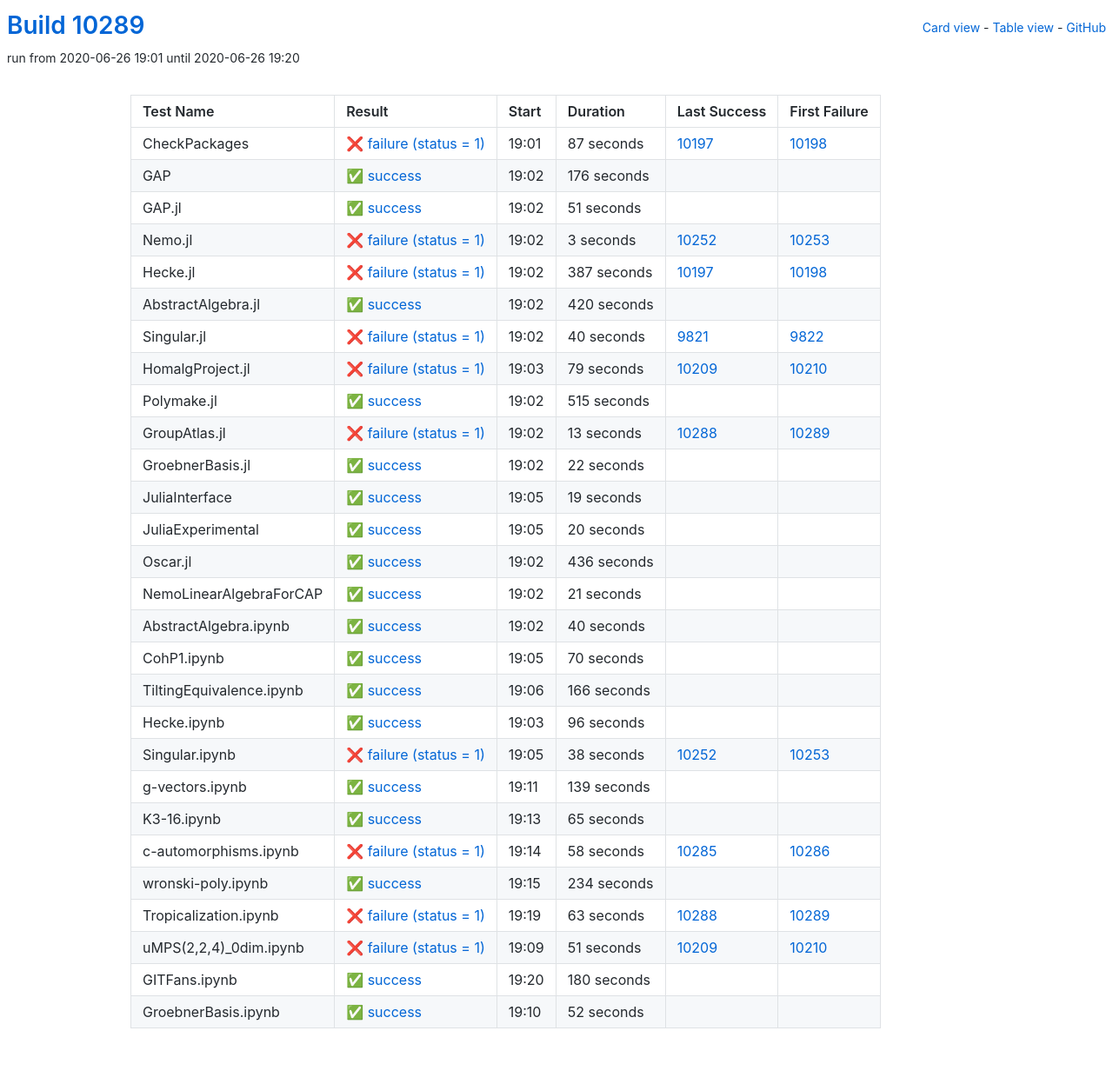
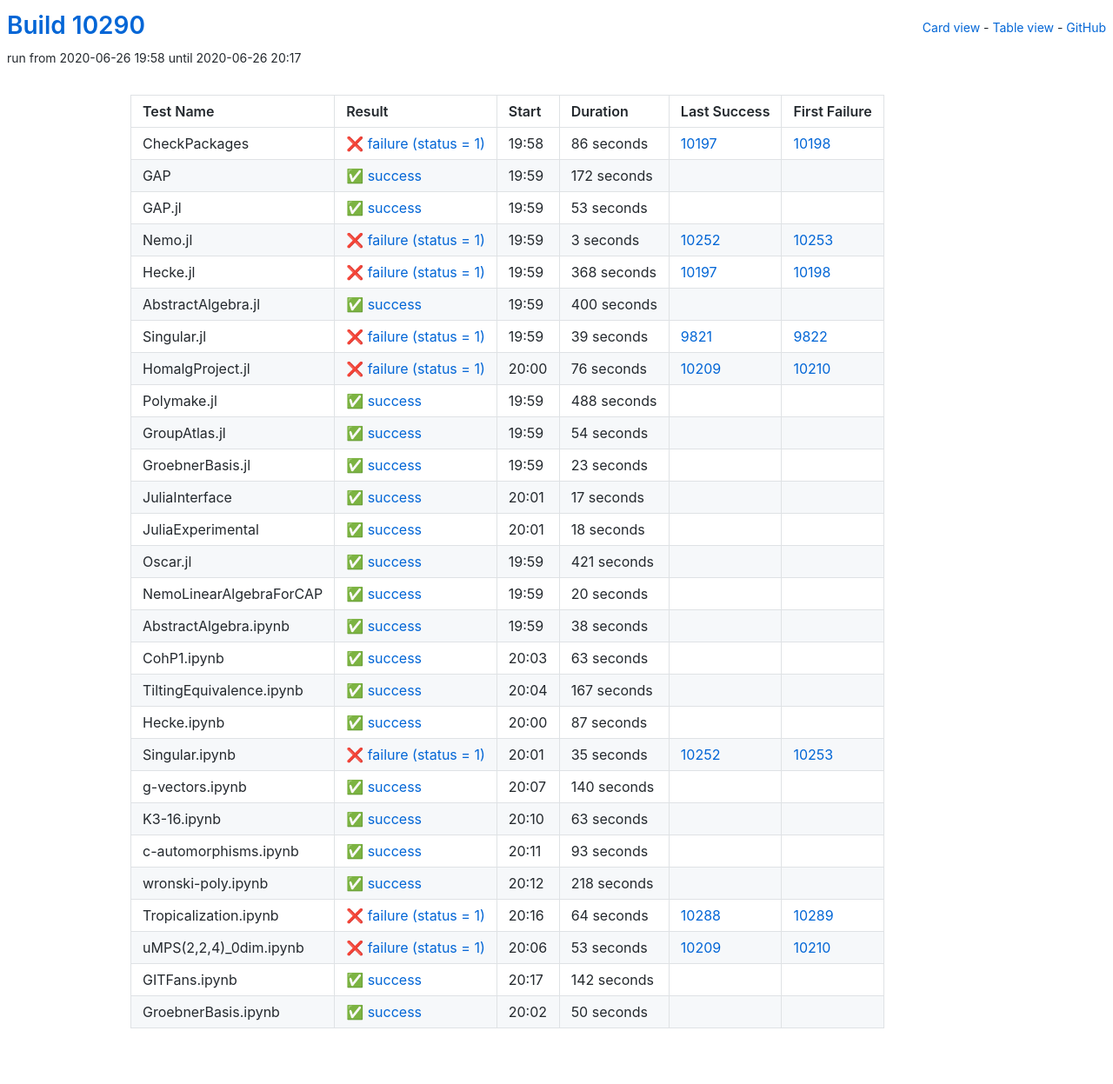
Before and after one commit to oscar-system/oscar-ci-status, a Jekyll site: the page built from table.html, in a window 1280 px wide. Shown: the whole page at 87% size. Built offline with Jekyll 4.4.1, drawn with Linux system fonts in a browser that asks for light colours.

Commit message:
Build #10290

```diff
--- a/_data/ci.yml
+++ b/_data/ci.yml
@@ -1,6 +1,6 @@
 ---
-build: 10289
-build_url: https://oscarci.mathematik.uni-kl.de/job/oscar/10289/
+build: 10290
+build_url: https://oscarci.mathematik.uni-kl.de/job/oscar/10290/
 job: oscar
 organization: oscar-system
 repo: oscar-ci-status
@@ -8,44 +8,44 @@
 tests:
 - name: CheckPackages
   id: checkpackages
-  log: https://oscarci.mathematik.uni-kl.de/job/oscar/10289/artifact/logs/build-10289/CheckPackages.log
-  start: 2020-06-26 19:01
+  log: https://oscarci.mathematik.uni-kl.de/job/oscar/10290/artifact/logs/build-10290/CheckPackages.log
+  start: 2020-06-26 19:58
   success: false
   exitcode: 1
   status: failure
-  duration: 87
+  duration: 86
   last_success: 10197
   last_success_url: https://oscarci.mathematik.uni-kl.de/job/oscar/10197/
   first_failure: 10198
   first_failure_url: https://oscarci.mathematik.uni-kl.de/job/oscar/10198/
 - name: GAP
   id: gap
-  log: https://oscarci.mathematik.uni-kl.de/job/oscar/10289/artifact/logs/build-10289/GAP.log
-  start: 2020-06-26 19:02
+  log: https://oscarci.mathematik.uni-kl.de/job/oscar/10290/artifact/logs/build-10290/GAP.log
+  start: 2020-06-26 19:59
   success: true
   exitcode: 0
   status: success
-  duration: 176
+  duration: 172
   last_success: false
   last_success_url:
   first_failure: false
   first_failure_url:
 - name: GAP.jl
   id: gap-jl
-  log: https://oscarci.mathematik.uni-kl.de/job/oscar/10289/artifact/logs/build-10289/GAP.jl.log
-  start: 2020-06-26 19:02
+  log: https://oscarci.mathematik.uni-kl.de/job/oscar/10290/artifact/logs/build-10290/GAP.jl.log
+  start: 2020-06-26 19:59
   success: true
   exitcode: 0
   status: success
-  duration: 51
+  duration: 53
   last_success: false
   last_success_url:
   first_failure: false
   first_failure_url:
 - name: Nemo.jl
   id: nemo-jl
-  log: https://oscarci.mathematik.uni-kl.de/job/oscar/10289/artifact/logs/build-10289/Nemo.jl.log
-  start: 2020-06-26 19:02
+  log: https://oscarci.mathematik.uni-kl.de/job/oscar/10290/artifact/logs/build-10290/Nemo.jl.log
+  start: 2020-06-26 19:59
   success: false
   exitcode: 1
   status: failure
@@ -56,104 +56,128 @@
   first_failure_url: https://oscarci.mathematik.uni-kl.de/job/oscar/10253/
 - name: Hecke.jl
   id: hecke-jl
-  log: https://oscarci.mathematik.uni-kl.de/job/oscar/10289/artifact/logs/build-10289/Hecke.jl.log
-  start: 2020-06-26 19:02
+  log: https://oscarci.mathematik.uni-kl.de/job/oscar/10290/artifact/logs/build-10290/Hecke.jl.log
+  start: 2020-06-26 19:59
   success: false
   exitcode: 1
   status: failure
-  duration: 387
+  duration: 368
   last_success: 10197
   last_success_url: https://oscarci.mathematik.uni-kl.de/job/oscar/10197/
   first_failure: 10198
   first_failure_url: https://oscarci.mathematik.uni-kl.de/job/oscar/10198/
 - name: AbstractAlgebra.jl
   id: abstractalgebra-jl
-  log: https://oscarci.mathematik.uni-kl.de/job/oscar/10289/artifact/logs/build-10289/AbstractAlgebra.jl.log
-  start: 2020-06-26 19:02
+  log: https://oscarci.mathematik.uni-kl.de/job/oscar/10290/artifact/logs/build-10290/AbstractAlgebra.jl.log
+  start: 2020-06-26 19:59
   success: true
   exitcode: 0
   status: success
-  duration: 420
+  duration: 400
   last_success: false
   last_success_url:
   first_failure: false
   first_failure_url:
 - name: Singular.jl
   id: singular-jl
-  log: https://oscarci.mathematik.uni-kl.de/job/oscar/10289/artifact/logs/build-10289/Singular.jl.log
-  start: 2020-06-26 19:02
+  log: https://oscarci.mathematik.uni-kl.de/job/oscar/10290/artifact/logs/build-10290/Singular.jl.log
+  start: 2020-06-26 19:59
   success: false
   exitcode: 1
   status: failure
-  duration: 40
+  duration: 39
   last_success: 9821
   last_success_url: https://oscarci.mathematik.uni-kl.de/job/oscar/9821/
   first_failure: 9822
   first_failure_url: https://oscarci.mathematik.uni-kl.de/job/oscar/9822/
 - name: HomalgProject.jl
   id: homalgproject-jl
-  log: https://oscarci.mathematik.uni-kl.de/job/oscar/10289/artifact/logs/build-10289/HomalgProject.jl.log
-  start: 2020-06-26 19:03
+  log: https://oscarci.mathematik.uni-kl.de/job/oscar/10290/artifact/logs/build-10290/HomalgProject.jl.log
+  start: 2020-06-26 20:00
   success: false
   exitcode: 1
   status: failure
-  duration: 79
+  duration: 76
   last_success: 10209
   last_success_url: https://oscarci.mathematik.uni-kl.de/job/oscar/10209/
   first_failure: 10210
   first_failure_url: https://oscarci.mathematik.uni-kl.de/job/oscar/10210/
 - name: Polymake.jl
   id: polymake-jl
-  log: https://oscarci.mathematik.uni-kl.de/job/oscar/10289/artifact/logs/build-10289/Polymake.jl.log
-  start: 2020-06-26 19:02
+  log: https://oscarci.mathematik.uni-kl.de/job/oscar/10290/artifact/logs/build-10290/Polymake.jl.log
+  start: 2020-06-26 19:59
   success: true
   exitcode: 0
   status: success
-  duration: 515
+  duration: 488
   last_success: false
   last_success_url:
   first_failure: false
   first_failure_url:
 - name: GroupAtlas.jl
   id: groupatlas-jl
-  log: https://oscarci.mathematik.uni-kl.de/job/oscar/10289/artifact/logs/build-10289/GroupAtlas.jl.log
-  start: 2020-06-26 19:02
-  success: false
-  exitcode: 1
-  status: failure
-  duration: 13
-  last_success: 10288
-  last_success_url: https://oscarci.mathematik.uni-kl.de/job/oscar/10288/
-  first_failure: 10289
-  first_failure_url: https://oscarci.mathematik.uni-kl.de/job/oscar/10289/
-- name: GroebnerBasis.jl
-  id: groebnerbasis-jl
-  log: https://oscarci.mathematik.uni-kl.de/job/oscar/10289/artifact/logs/build-10289/GroebnerBasis.jl.log
-  start: 2020-06-26 19:02
+  log: https://oscarci.mathematik.uni-kl.de/job/oscar/10290/artifact/logs/build-10290/GroupAtlas.jl.log
+  start: 2020-06-26 19:59
   success: true
   exitcode: 0
   status: success
-  duration: 22
+  duration: 54
+  last_success: false
+  last_success_url:
+  first_failure: false
+  first_failure_url:
+- name: GroebnerBasis.jl
+  id: groebnerbasis-jl
+  log: https://oscarci.mathematik.uni-kl.de/job/oscar/10290/artifact/logs/build-10290/GroebnerBasis.jl.log
+  start: 2020-06-26 19:59
+  success: true
+  exitcode: 0
+  status: success
+  duration: 23
   last_success: false
   last_success_url:
   first_failure: false
   first_failure_url:
 - name: JuliaInterface
   id: juliainterface
-  log: https://oscarci.mathematik.uni-kl.de/job/oscar/10289/artifact/logs/build-10289/JuliaInterface.log
-  start: 2020-06-26 19:05
+  log: https://oscarci.mathematik.uni-kl.de/job/oscar/10290/artifact/logs/build-10290/JuliaInterface.log
+  start: 2020-06-26 20:01
   success: true
   exitcode: 0
   status: success
-  duration: 19
+  duration: 17
   last_success: false
   last_success_url:
   first_failure: false
   first_failure_url:
 - name: JuliaExperimental
   id: juliaexperimental
-  log: https://oscarci.mathematik.uni-kl.de/job/oscar/10289/artifact/logs/build-10289/JuliaExperimental.log
-  start: 2020-06-26 19:05
+  log: https://oscarci.mathematik.uni-kl.de/job/oscar/10290/artifact/logs/build-10290/JuliaExperimental.log
+  start: 2020-06-26 20:01
+  success: true
+  exitcode: 0
+  status: success
+  duration: 18
+  last_success: false
+  last_success_url:
+  first_failure: false
+  first_failure_url:
+- name: Oscar.jl
+  id: oscar-jl
+  log: https://oscarci.mathematik.uni-kl.de/job/oscar/10290/artifact/logs/build-10290/Oscar.jl.log
+  start: 2020-06-26 19:59
+  success: true
+  exitcode: 0
+  status: success
+  duration: 421
+  last_success: false
+  last_success_url:
+  first_failure: false
+  first_failure_url:
+- name: NemoLinearAlgebraForCAP
+  id: nemolinearalgebraforcap
+  log: https://oscarci.mathematik.uni-kl.de/job/oscar/10290/artifact/logs/build-10290/NemoLinearAlgebraForCAP.log
+  start: 2020-06-26 19:59
   success: true
   exitcode: 0
   status: success
@@ -162,182 +186,158 @@
   last_success_url:
   first_failure: false
   first_failure_url:
-- name: Oscar.jl
-  id: oscar-jl
-  log: https://oscarci.mathematik.uni-kl.de/job/oscar/10289/artifact/logs/build-10289/Oscar.jl.log
-  start: 2020-06-26 19:02
+- name: AbstractAlgebra.ipynb
+  id: abstractalgebra-ipynb
+  log: https://oscarci.mathematik.uni-kl.de/job/oscar/10290/artifact/logs/build-10290/AbstractAlgebra.ipynb.log
+  start: 2020-06-26 19:59
   success: true
   exitcode: 0
   status: success
-  duration: 436
-  last_success: false
-  last_success_url:
-  first_failure: false
-  first_failure_url:
-- name: NemoLinearAlgebraForCAP
-  id: nemolinearalgebraforcap
-  log: https://oscarci.mathematik.uni-kl.de/job/oscar/10289/artifact/logs/build-10289/NemoLinearAlgebraForCAP.log
-  start: 2020-06-26 19:02
-  success: true
-  exitcode: 0
-  status: success
-  duration: 21
-  last_success: false
-  last_success_url:
-  first_failure: false
-  first_failure_url:
-- name: AbstractAlgebra.ipynb
-  id: abstractalgebra-ipynb
-  log: https://oscarci.mathematik.uni-kl.de/job/oscar/10289/artifact/logs/build-10289/AbstractAlgebra.ipynb.log
-  start: 2020-06-26 19:02
-  success: true
-  exitcode: 0
-  status: success
-  duration: 40
+  duration: 38
   last_success: false
   last_success_url:
   first_failure: false
   first_failure_url:
 - name: CohP1.ipynb
   id: cohp1-ipynb
-  log: https://oscarci.mathematik.uni-kl.de/job/oscar/10289/artifact/logs/build-10289/CohP1.ipynb.log
-  start: 2020-06-26 19:05
+  log: https://oscarci.mathematik.uni-kl.de/job/oscar/10290/artifact/logs/build-10290/CohP1.ipynb.log
+  start: 2020-06-26 20:03
   success: true
   exitcode: 0
   status: success
-  duration: 70
+  duration: 63
   last_success: false
   last_success_url:
   first_failure: false
   first_failure_url:
 - name: TiltingEquivalence.ipynb
   id: tiltingequivalence-ipynb
-  log: https://oscarci.mathematik.uni-kl.de/job/oscar/10289/artifact/logs/build-10289/TiltingEquivalence.ipynb.log
-  start: 2020-06-26 19:06
+  log: https://oscarci.mathematik.uni-kl.de/job/oscar/10290/artifact/logs/build-10290/TiltingEquivalence.ipynb.log
+  start: 2020-06-26 20:04
   success: true
   exitcode: 0
   status: success
-  duration: 166
+  duration: 167
   last_success: false
   last_success_url:
   first_failure: false
   first_failure_url:
 - name: Hecke.ipynb
   id: hecke-ipynb
-  log: https://oscarci.mathematik.uni-kl.de/job/oscar/10289/artifact/logs/build-10289/Hecke.ipynb.log
-  start: 2020-06-26 19:03
+  log: https://oscarci.mathematik.uni-kl.de/job/oscar/10290/artifact/logs/build-10290/Hecke.ipynb.log
+  start: 2020-06-26 20:00
   success: true
   exitcode: 0
   status: success
-  duration: 96
+  duration: 87
   last_success: false
   last_success_url:
   first_failure: false
   first_failure_url:
 - name: Singular.ipynb
   id: singular-ipynb
-  log: https://oscarci.mathematik.uni-kl.de/job/oscar/10289/artifact/logs/build-10289/Singular.ipynb.log
-  start: 2020-06-26 19:05
+  log: https://oscarci.mathematik.uni-kl.de/job/oscar/10290/artifact/logs/build-10290/Singular.ipynb.log
+  start: 2020-06-26 20:01
   success: false
   exitcode: 1
   status: failure
-  duration: 38
+  duration: 35
   last_success: 10252
   last_success_url: https://oscarci.mathematik.uni-kl.de/job/oscar/10252/
   first_failure: 10253
   first_failure_url: https://oscarci.mathematik.uni-kl.de/job/oscar/10253/
 - name: g-vectors.ipynb
   id: g-vectors-ipynb
-  log: https://oscarci.mathematik.uni-kl.de/job/oscar/10289/artifact/logs/build-10289/g-vectors.ipynb.log
-  start: 2020-06-26 19:11
+  log: https://oscarci.mathematik.uni-kl.de/job/oscar/10290/artifact/logs/build-10290/g-vectors.ipynb.log
+  start: 2020-06-26 20:07
   success: true
   exitcode: 0
   status: success
-  duration: 139
+  duration: 140
   last_success: false
   last_success_url:
   first_failure: false
   first_failure_url:
 - name: K3-16.ipynb
   id: k3-16-ipynb
-  log: https://oscarci.mathematik.uni-kl.de/job/oscar/10289/artifact/logs/build-10289/K3-16.ipynb.log
-  start: 2020-06-26 19:13
+  log: https://oscarci.mathematik.uni-kl.de/job/oscar/10290/artifact/logs/build-10290/K3-16.ipynb.log
+  start: 2020-06-26 20:10
   success: true
   exitcode: 0
   status: success
-  duration: 65
+  duration: 63
   last_success: false
   last_success_url:
   first_failure: false
   first_failure_url:
 - name: c-automorphisms.ipynb
   id: c-automorphisms-ipynb
-  log: https://oscarci.mathematik.uni-kl.de/job/oscar/10289/artifact/logs/build-10289/c-automorphisms.ipynb.log
-  start: 2020-06-26 19:14
-  success: false
-  exitcode: 1
-  status: failure
-  duration: 58
-  last_success: 10285
-  last_success_url: https://oscarci.mathematik.uni-kl.de/job/oscar/10285/
-  first_failure: 10286
-  first_failure_url: https://oscarci.mathematik.uni-kl.de/job/oscar/10286/
-- name: wronski-poly.ipynb
-  id: wronski-poly-ipynb
-  log: https://oscarci.mathematik.uni-kl.de/job/oscar/10289/artifact/logs/build-10289/wronski-poly.ipynb.log
-  start: 2020-06-26 19:15
+  log: https://oscarci.mathematik.uni-kl.de/job/oscar/10290/artifact/logs/build-10290/c-automorphisms.ipynb.log
+  start: 2020-06-26 20:11
   success: true
   exitcode: 0
   status: success
-  duration: 234
+  duration: 93
+  last_success: false
+  last_success_url:
+  first_failure: false
+  first_failure_url:
+- name: wronski-poly.ipynb
+  id: wronski-poly-ipynb
+  log: https://oscarci.mathematik.uni-kl.de/job/oscar/10290/artifact/logs/build-10290/wronski-poly.ipynb.log
+  start: 2020-06-26 20:12
+  success: true
+  exitcode: 0
+  status: success
+  duration: 218
   last_success: false
   last_success_url:
   first_failure: false
   first_failure_url:
 - name: Tropicalization.ipynb
   id: tropicalization-ipynb
-  log: https://oscarci.mathematik.uni-kl.de/job/oscar/10289/artifact/logs/build-10289/Tropicalization.ipynb.log
-  start: 2020-06-26 19:19
+  log: https://oscarci.mathematik.uni-kl.de/job/oscar/10290/artifact/logs/build-10290/Tropicalization.ipynb.log
+  start: 2020-06-26 20:16
   success: false
   exitcode: 1
   status: failure
-  duration: 63
+  duration: 64
   last_success: 10288
   last_success_url: https://oscarci.mathematik.uni-kl.de/job/oscar/10288/
   first_failure: 10289
   first_failure_url: https://oscarci.mathematik.uni-kl.de/job/oscar/10289/
 - name: uMPS(2,2,4)_0dim.ipynb
   id: umps-2-2-4-0dim-ipynb
-  log: https://oscarci.mathematik.uni-kl.de/job/oscar/10289/artifact/logs/build-10289/uMPS-2-2-4-_0dim.ipynb.log
-  start: 2020-06-26 19:09
+  log: https://oscarci.mathematik.uni-kl.de/job/oscar/10290/artifact/logs/build-10290/uMPS-2-2-4-_0dim.ipynb.log
+  start: 2020-06-26 20:06
   success: false
   exitcode: 1
   status: failure
-  duration: 51
+  duration: 53
   last_success: 10209
   last_success_url: https://oscarci.mathematik.uni-kl.de/job/oscar/10209/
   first_failure: 10210
   first_failure_url: https://oscarci.mathematik.uni-kl.de/job/oscar/10210/
 - name: GITFans.ipynb
   id: gitfans-ipynb
-  log: https://oscarci.mathematik.uni-kl.de/job/oscar/10289/artifact/logs/build-10289/GITFans.ipynb.log
-  start: 2020-06-26 19:20
+  log: https://oscarci.mathematik.uni-kl.de/job/oscar/10290/artifact/logs/build-10290/GITFans.ipynb.log
+  start: 2020-06-26 20:17
   success: true
   exitcode: 0
   status: success
-  duration: 180
+  duration: 142
   last_success: false
   last_success_url:
   first_failure: false
   first_failure_url:
 - name: GroebnerBasis.ipynb
   id: groebnerbasis-ipynb
-  log: https://oscarci.mathematik.uni-kl.de/job/oscar/10289/artifact/logs/build-10289/GroebnerBasis.ipynb.log
-  start: 2020-06-26 19:10
+  log: https://oscarci.mathematik.uni-kl.de/job/oscar/10290/artifact/logs/build-10290/GroebnerBasis.ipynb.log
+  start: 2020-06-26 20:02
   success: true
   exitcode: 0
   status: success
-  duration: 52
+  duration: 50
   last_success: false
   last_success_url:
   first_failure: false
```
Also changed, not shown: README.md.
